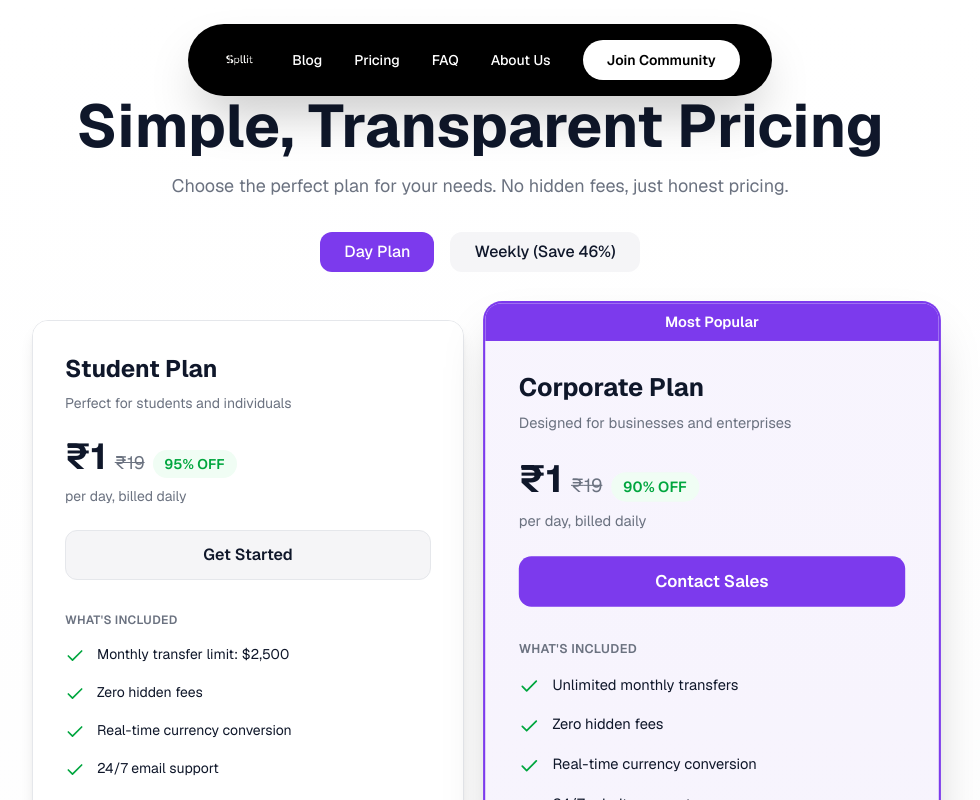
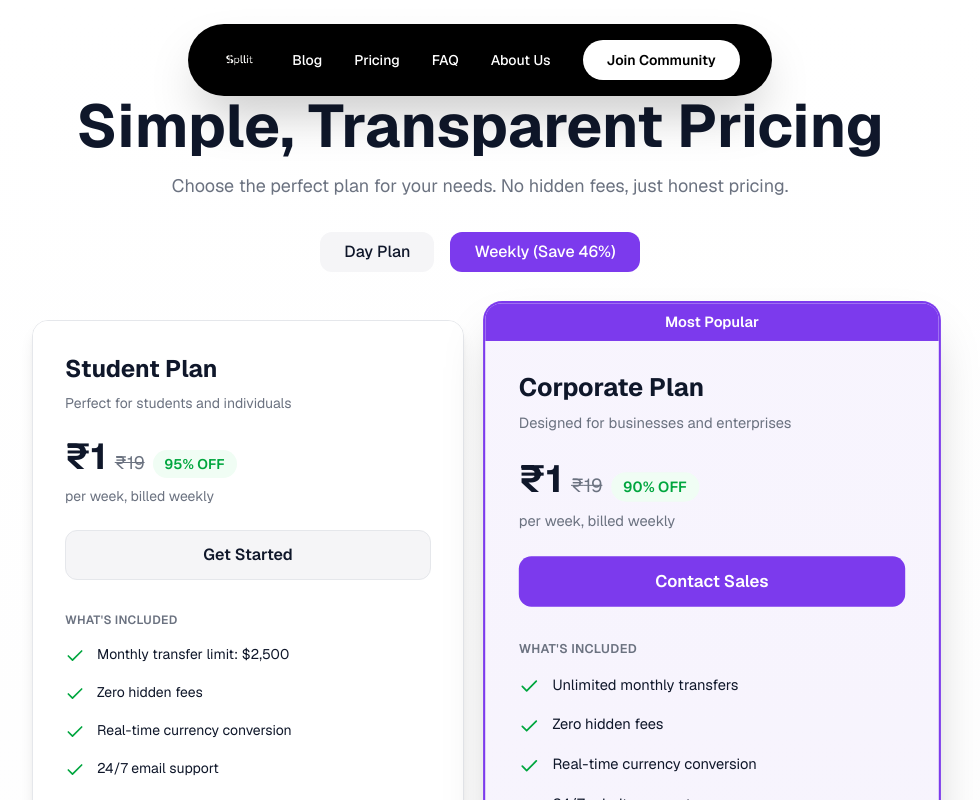
Before and after one commit to 25f3003058-afk/landing-page-mo, a Next.js app: page /pricing in a window 1280 px wide. Shown: the top 800 px of the page, without its empty margins (160-1140 px from the left). Built offline with nearby package versions, Linux system fonts and the light colour scheme.

Commit message:
Update page.tsx

```diff
--- a/app/pricing/page.tsx
+++ b/app/pricing/page.tsx
@@ -47,7 +47,7 @@ const pricingPlans = [
 ]
 
 export default function PricingPage() {
-  const [billingPeriod, setBillingPeriod] = useState<"daily" | "weekly">("daily")
+  const [billingPeriod, setBillingPeriod] = useState<"daily" | "weekly">("weekly")
 
   return (
     <main className="min-h-screen bg-gradient-to-b from-background to-secondary/30">
```
